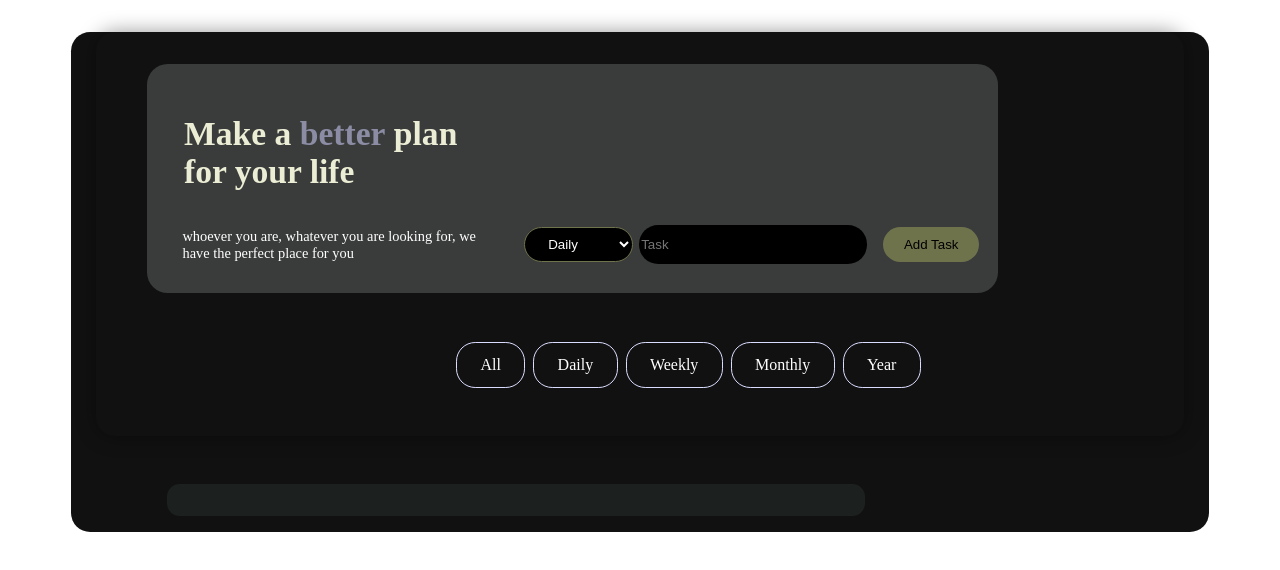
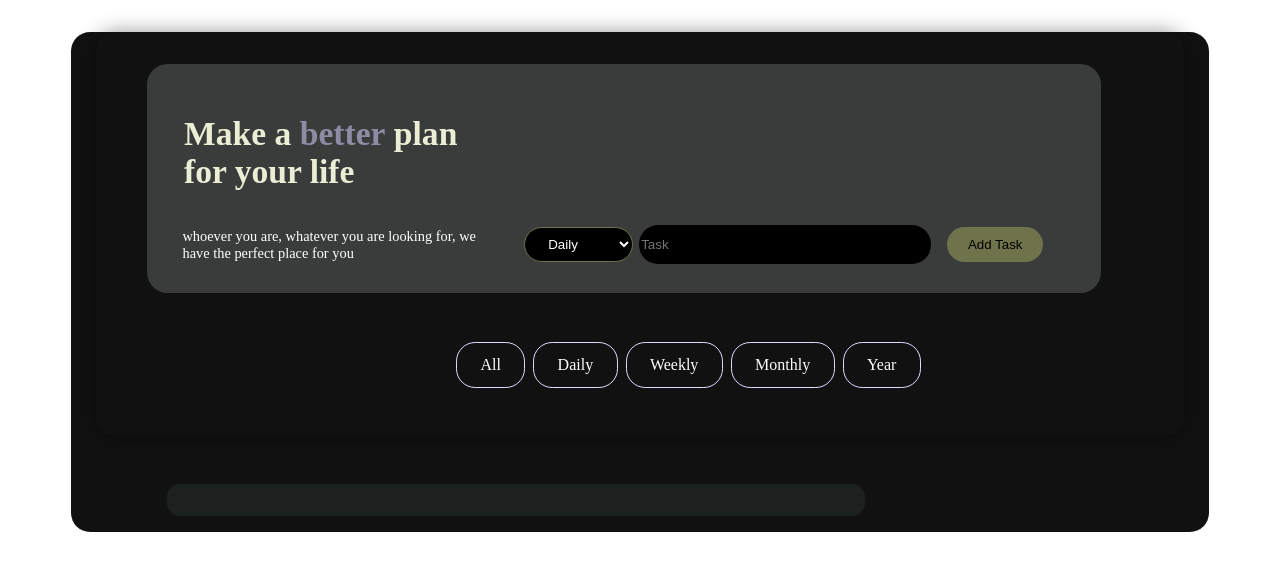
Before and after one commit to Ilysse200/To_doLists, a React (Vite) app: page / in a window 1280 px wide. Shown: the top 570 px of the page. Built offline with nearby package versions, Linux system fonts and the light colour scheme.

Commit message:
modified the upper card container and increased its width

```diff
--- a/src/styles/navbar.css
+++ b/src/styles/navbar.css
@@ -22,7 +22,7 @@
 
 .upper-card {
     margin-left: 1.2rem;
-    width: 80%;
+    width: 90%;
     height: auto;
     padding: 1rem;
     background-color: #393c3a;
@@ -72,7 +72,7 @@
     border: 0.1rem solid #6f734c;
     margin-left: 0.4rem;
     border-radius: 1.2rem;
-    width: 14rem;
+    width: 18rem;
     text-transform: capitalize;
     height:2.3rem;
     margin-top: 0.7rem;
```
